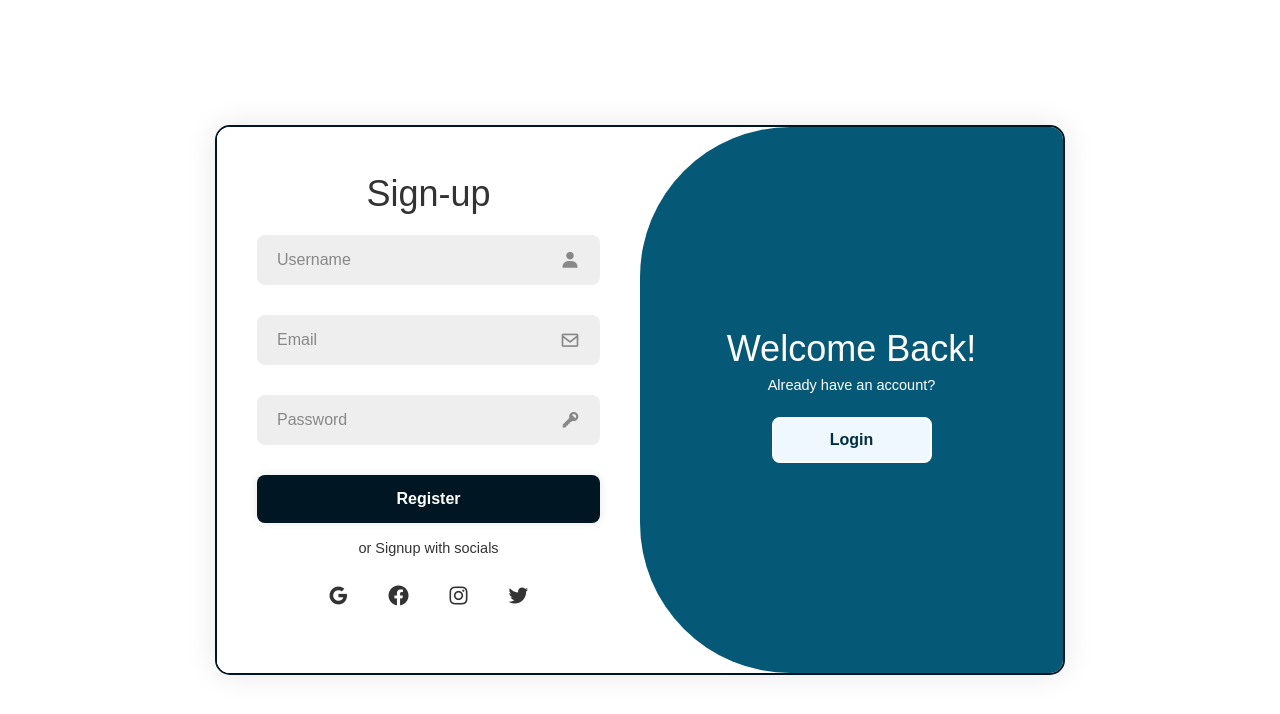
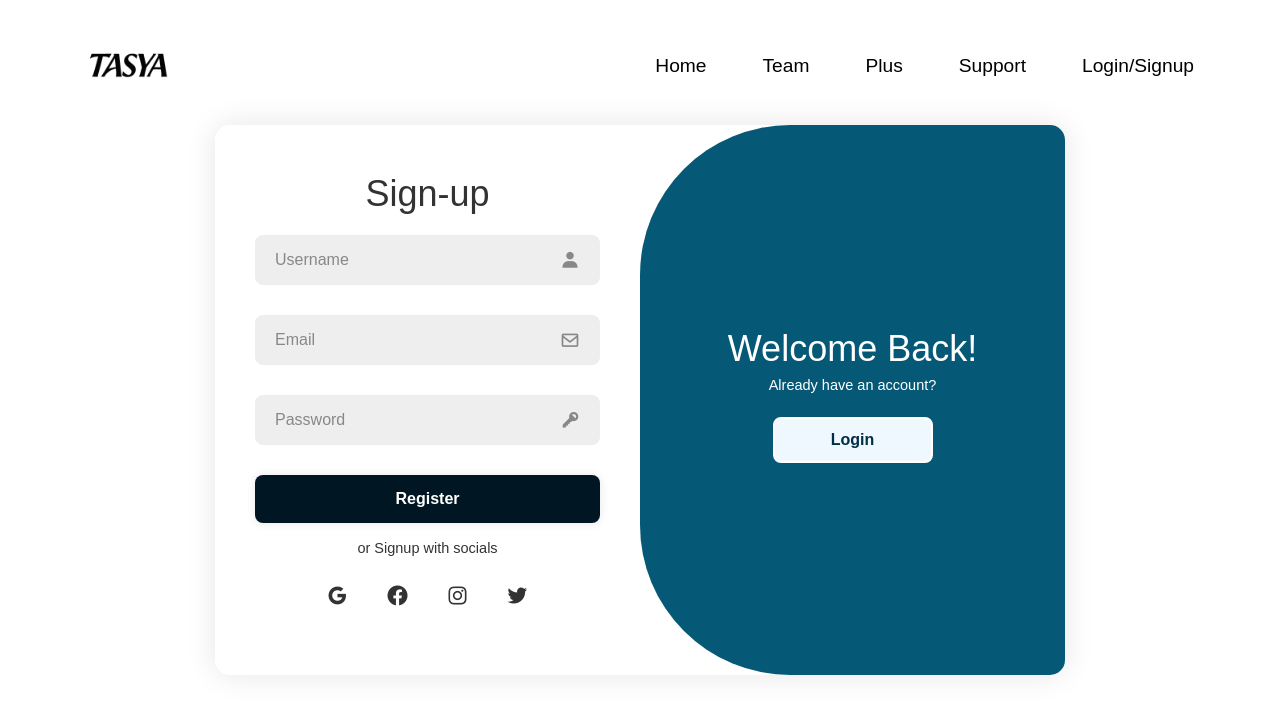
Before and after one commit to PramodKumar04/Tasya, a React (Create React App) app in the folder frontend/: page /signup in a window 1280 px wide. Both pictures are taken after a click on the button "Signup". Shown: the top 714 px of the page. Built offline with nearby package versions, Linux system fonts and the light colour scheme.

Commit message:
new update

```diff
--- a/frontend/src/pages/NavBar.js
+++ b/frontend/src/pages/NavBar.js
@@ -4,7 +4,7 @@ import { Link } from 'react-router-dom';
 function NavBar() {
     return (
         <div className='container-fluid' style={{fontSize:"1.2rem"}}>
-            <nav className="navbar fixed-top bg-transparent navbar-expand-lg ">
+            <nav className="navbar fixed-top bg-transparent navbar-expand-lg" style={{padding:"0.1rem 0.6rem"}} >
                 <div className="container p-2">
                     <Link  className="navbar-brand" to="/"><img src='media/tasya.png' alt='logo' style={{width:'20%'}} /></Link>
                     <button className="navbar-toggler" type="button" data-bs-toggle="collapse" data-bs-target="#navbarSupportedContent" aria-controls="navbarSupportedContent" aria-expanded="false" aria-label="Toggle navigation">
--- a/frontend/src/pages/home/HomeHero.js
+++ b/frontend/src/pages/home/HomeHero.js
@@ -48,18 +48,21 @@ export default function Hero() {
           <img src={images[0]} className="d-block w-100"  style={{ height: '500px', objectFit: 'cover' }} alt="image-1" />
           <div class="carousel-caption d-none d-md-block">
             <h5>#Trending 1</h5>
+
           </div>
         </div>
         <div class="carousel-item">
           <img src={images[1]} class="d-block w-100"  style={{ height: '500px', objectFit: 'cover' }} alt="image-2" />
           <div class="carousel-caption d-none d-md-block">
             <h5>#Trending 2</h5>
+
           </div>
         </div>
         <div class="carousel-item">
           <img src={images[2]} className="d-block w-100"  style={{ height: '500px', objectFit: 'cover' }} alt="img-3" />
           <div class="carousel-caption d-none d-md-block">
             <h5>#Trending 3</h5>
+
           </div>
         </div>
       </div>
--- a/frontend/src/pages/opening/Hero.js
+++ b/frontend/src/pages/opening/Hero.js
@@ -41,7 +41,7 @@ function Hero() {
             <span
               ref={typedRef}
               style={{
-                color: "red",
+                color: "#6C5CE7",
                 fontSize: "2.5rem",
                 whiteSpace: "pre",
                 textShadow: "2px 2px 4px rgba(0, 0, 0, 0.3)",
--- a/frontend/src/pages/signup/AuthPage.css
+++ b/frontend/src/pages/signup/AuthPage.css
@@ -1,3 +1,7 @@
+.row{
+    margin-top: 2rem;
+    padding: 1rem;
+}
 .contain {
     position: relative;
     width: 850px;
@@ -5,7 +9,7 @@
     background: #fff;
     border-radius: 15px;
     box-shadow: 0 0 30px rgba(0, 0, 0, 0.1);
-    border: 2px solid #001723;
+
     margin: 0; /* Remove any margin */
     overflow: hidden;
 
--- a/frontend/src/pages/signup/AuthPage.js
+++ b/frontend/src/pages/signup/AuthPage.js
@@ -1,24 +1,63 @@
-import React, { useState } from "react";
-import "./AuthPage.css"; // Import your CSS file for styling
+import React, { useState, useEffect } from "react";
+import "./AuthPage.css";
+import NavBar from "../NavBar";
 
 const AuthPage = () => {
   const [isSignup, setIsSignup] = useState(false);
 
+  useEffect(() => {
+    const forms = document.querySelectorAll(".needs-validation");
+
+    Array.from(forms).forEach((form) => {
+      form.addEventListener(
+        "submit",
+        (event) => {
+          if (!form.checkValidity()) {
+            event.preventDefault();
+            event.stopPropagation();
+          }
+          form.classList.add("was-validated");
+        },
+        false
+      );
+    });
+  }, []);
+
   return (
-    <div className="container-fluid">
-      <div className="row">
+    <div className="container-fluid mt-6">
+      <NavBar />
+      <div
+        className="row justify-content-center align-items-center"
+        style={{ height: "100vh", marginTop: "5rem" }}
+      >
         <div className={`contain ${isSignup ? "active" : ""}`}>
           {/* Login Box */}
           <div className="loginbox">
-            <form>
+            <form noValidate className="needs-validation">
               <h1 id="btn-press">Login</h1>
               <div className="inputbox">
-                <input type="email" placeholder="Username" required />
+                <input
+                  type="email"
+                  placeholder="Username"
+                  className="form-control"
+                  required
+                />
                 <i className="bx bxs-user"></i>
+                <div className="invalid-feedback">
+                  Please enter your Username
+                </div>
               </div>
               <div className="inputbox">
-                <input type="password" placeholder="Password" required />
+                <input
+                  type="password"
+                  placeholder="Password"
+                  className="form-control"
+                  required
+                />
                 <i className="bx bxs-key"></i>
+                <div className="invalid-feedback">
+                  Please enter your valid password
+                </div>
               </div>
               <div className="forget-link">
                 <a href="#" id="forgot">
@@ -48,18 +87,42 @@ const AuthPage = () => {
 
           {/* Sign-up Box */}
           <div className="loginbox signupbox">
-            <form>
+            <form noValidate className="needs-validation">
               <h1 id="btn-press">Sign-up</h1>
               <div className="inputbox">
-                <input type="text" placeholder="Username" required />
+                <input
+                  type="text"
+                  placeholder="Username"
+                  className="form-control"
+                  required
+                />
+                <div className="invalid-feedback">
+                  Please enter your valid Username
+                </div>
                 <i className="bx bxs-user"></i>
               </div>
               <div className="inputbox">
-                <input type="email" placeholder="Email" required />
+                <input
+                  type="email"
+                  placeholder="Email"
+                  className="form-control"
+                  required
+                />
+                <div className="invalid-feedback">
+                  Please enter your valid email
+                </div>
                 <i className="bx bx-envelope"></i>
               </div>
               <div className="inputbox">
-                <input type="password" placeholder="Password" required />
+                <input
+                  type="password"
+                  placeholder="Password"
+                  className="form-control"
+                  required
+                />
+                <div className="invalid-feedback">
+                  Please enter a valid password
+                </div>
                 <i className="bx bxs-key"></i>
               </div>
               <button type="submit" className="btn">
@@ -108,7 +171,6 @@ const AuthPage = () => {
           </div>
         </div>
       </div>
-
     </div>
   );
 };
--- a/frontend/src/pages/signup/SignUp.js
+++ b/frontend/src/pages/signup/SignUp.js
@@ -5,6 +5,7 @@ import AuthPage from './AuthPage';
 function SignUp() {
     return (
         <div className='container'>
+
             <AuthPage />
 
         </div>
```
